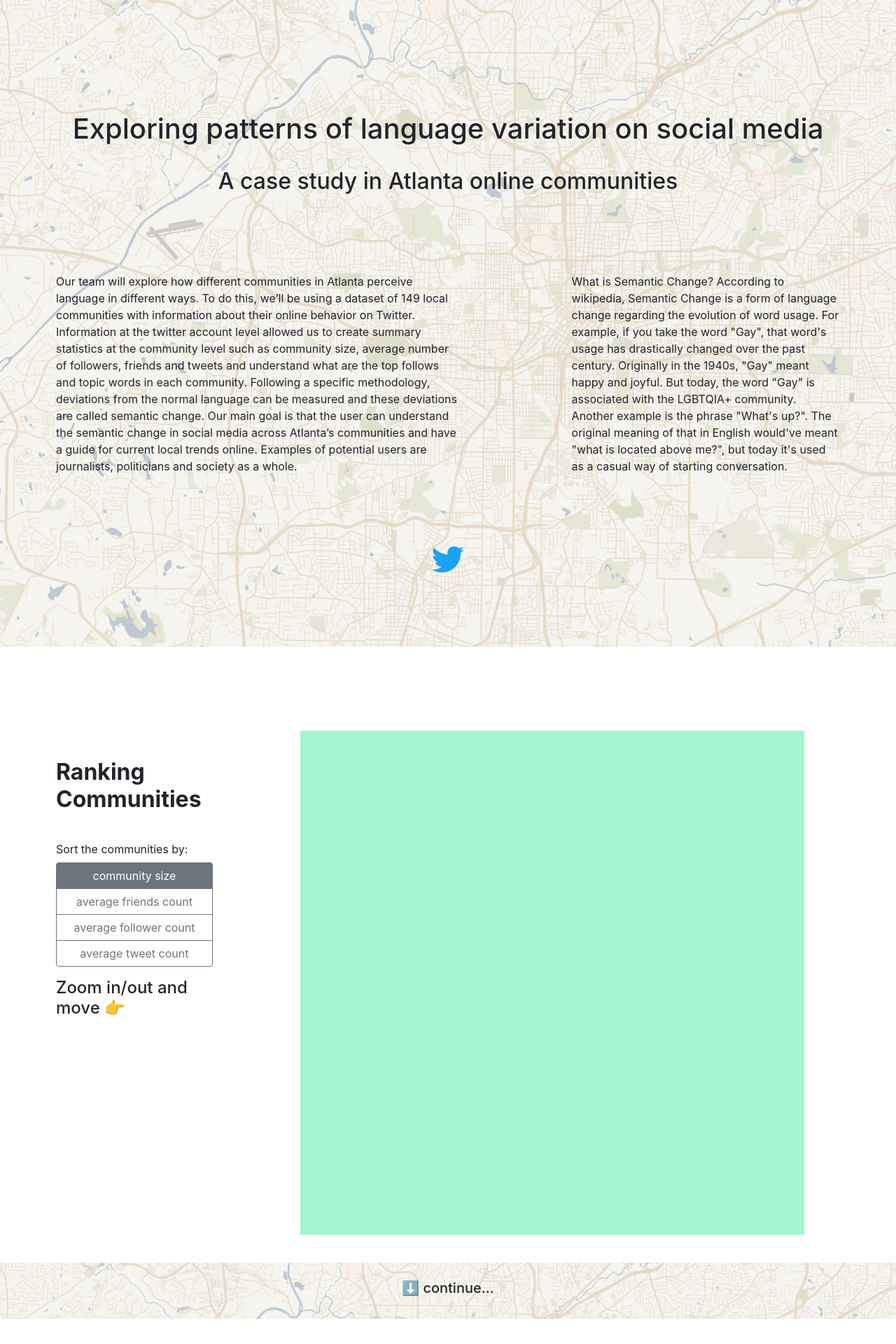
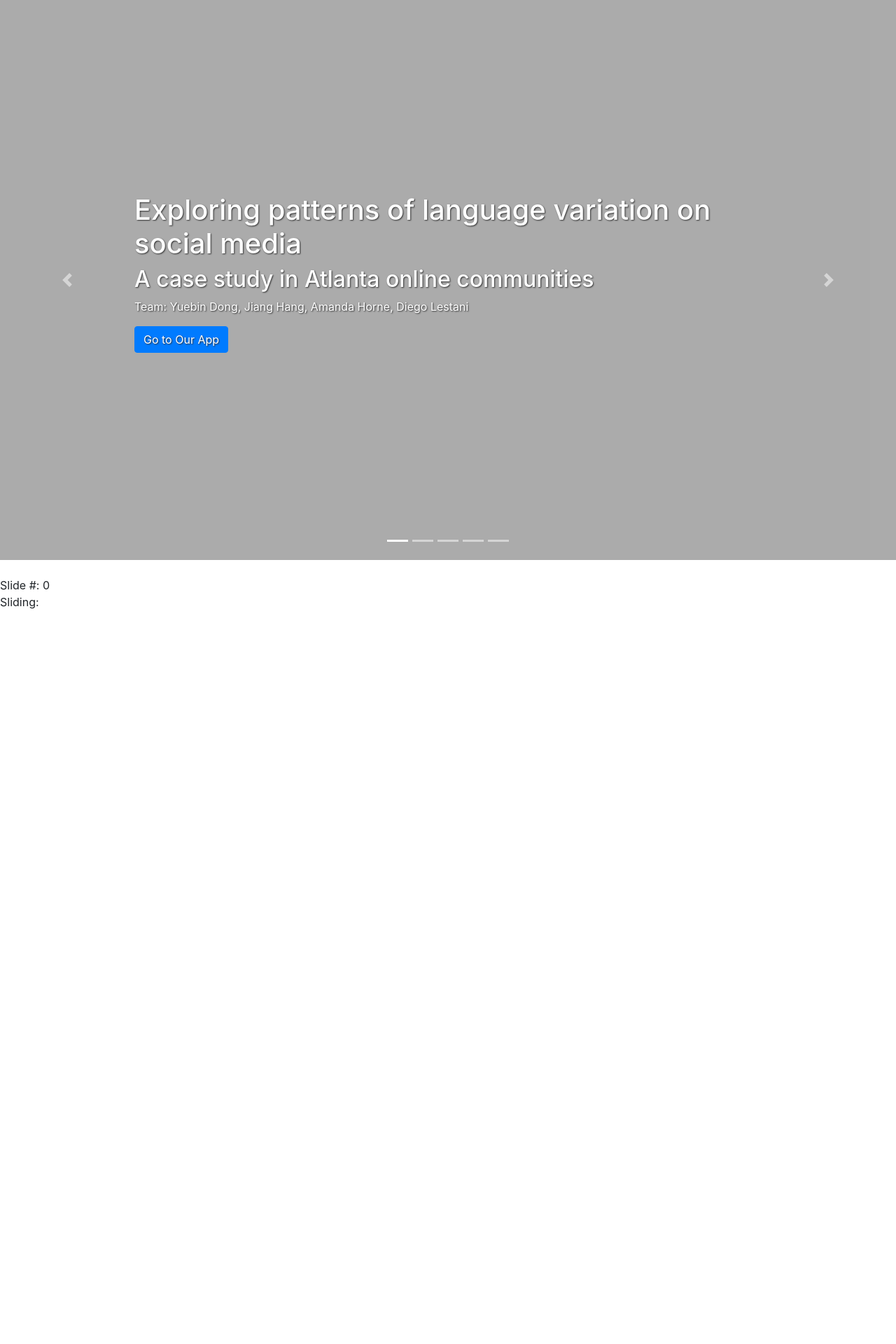
Before and after one commit to 6859-sp21/final-project-atlanta-community, a Vue app in the folder app/: page / in a window 1280 px wide. Shown: the top 1920 px of the page at 70% size. After the commit the page ends 888 px from the top, so only its background shows below. Built offline with nearby package versions, Linux system fonts and the light colour scheme; no server answers; what vue-cookie, vue-social-sharing would draw is missing.

Commit message:
Adjust graphs and add project page

```diff
--- a/app/public/web.css
+++ b/app/public/web.css
@@ -1,3 +1,13 @@
 :root {
     font-family: Arial, Helvetica, sans-serif;
 }
+
+.carousel-caption {
+    top: 0;
+    bottom: 0;
+    padding-top: 20px;
+    padding-bottom: 20px;
+    display: flex;
+    flex-direction: column;
+    justify-content: center;
+}
--- a/app/src/App.vue
+++ b/app/src/App.vue
@@ -1,64 +1,13 @@
 <template>
-  <div>
-    <Intro/>
-
-    <CirclePacking v-scrollanimation/>
-    <Spacing/>
-
-    <BarChart v-scrollanimation/>
-    <Spacing/>
-
-    <SizeChart v-scrollanimation/>
-    <Spacing/>
-
-    <ScatterChart v-scrollanimation/>
-    <Thanks/>
+  <div id="app">
+    <router-view/>
   </div>
 </template>
 
+<!--global styles-->
+
 <script>
-import Intro from './views/Intro.vue';
-import BarChart from './views/BarChart.vue';
-import SizeChart from './views/SizeChart';
-import ScatterChart from './views/ScatterChart';
-import Spacing from './components/Spacing';
-import Thanks from './views/Thanks';
-import CirclePacking from './views/CirclePacking';
-
 export default {
-  components: {
-    Intro,
-    BarChart,
-    SizeChart,
-    ScatterChart,
-    Spacing,
-    Thanks,
-    CirclePacking
-  },
-
-  name: "MainPage",
-
-  data() {
-    return {
-      text: 'Welcome to Novid'
-    }
-  }
-}
+  name: "app"
+};
 </script>
-<style scoped>
-#chart-1 {
-  height: 100vh;
-  background: none;
-}
-
-.before-enter {
-  opacity: 0;
-  transform: translateY(100px);
-  transition: all 2s ease-out;
-}
-
-.enter {
-  opacity: 1;
-  transform: translateY(0px);
-}
-</style>
--- a/app/src/components/BarGraph.vue
+++ b/app/src/components/BarGraph.vue
@@ -64,7 +64,7 @@ export default {
     showBarGraph(){
       d3.csv("https://raw.githubusercontent.com/6859-sp21/final-project-atlanta-community/main/data/category_avg.csv").then((data) => {
         data.forEach(function(d) {
-            d.alc = +d.avg_lex_change;
+            d.alc = +d.avg_lexical_change;
         });
         console.log("data", data);
 
--- a/app/src/components/CircleGraph.vue
+++ b/app/src/components/CircleGraph.vue
@@ -90,9 +90,9 @@ export default {
 
       this.storedData.forEach(d => {
         if (!groupMap.get(d.cluster_group)) {
-          groupMap.set(d.cluster_group, [{name: d.cluster_name, value: parseInt(d[selected], 10)}])
+          groupMap.set(d.cluster_group, [{name: d.cluster_name, value: parseFloat(d[selected])}])
         } else {
-          groupMap.get(d.cluster_group).push({name: d.cluster_name, value: parseInt(d[selected], 10)});
+          groupMap.get(d.cluster_group).push({name: d.cluster_name, value: parseFloat(d[selected])});
         }
         if (!categoryMap.get(d.category)) {
           const group = new Set();
--- a/app/src/components/Ranking.vue
+++ b/app/src/components/Ranking.vue
@@ -35,14 +35,31 @@ export default {
         { text: 'community size', value: 'community_size' },
         { text: 'average friends count', value: 'friends_count_mean' },
         { text: 'average follower count', value: 'follower_count_mean' },
-        { text: 'average tweet count', value: 'tweet_count_mean' }
+        { text: 'average tweet count', value: 'tweet_count_mean' },
+        { text: 'lexical change', value: 'lexical_change' },
+        { text: 'ideology lexical change', value: 'ideology_lexical_change' },
+        { text: 'male ratio', value: 'male_ratio' },
       ]
     }
   },
+
+  created: function() {
+    eventBus.$on("select-ranking", this.changeButton);
+  },
+
+
+  beforeDestroy: function() {
+    eventBus.$off("select-ranking", this.changeButton);
+  },
+
   methods: {
     selectRanking: function() {
       eventBus.$emit('select-ranking', this.selected);
     },
+
+    changeButton: function(newSelected) {
+      this.selected = newSelected;
+    }
   }
 }
 </script>
--- a/app/src/components/SizeGraph.vue
+++ b/app/src/components/SizeGraph.vue
@@ -185,7 +185,7 @@ export default {
 
     reorder(selected) {
       d3.csv("https://raw.githubusercontent.com/6859-sp21/final-project-atlanta-community/main/data/filtered_data_category.csv").then((data) => {
-        data.forEach(d => d.value = parseInt(d[selected], 10));
+        data.forEach(d => d.value = parseFloat(d[selected]));
         data.sort((a, b) => a.value - b.value);
         data.forEach((d, i) => d.Rank = i + 1);
         selected = [];
--- a/app/src/main.js
+++ b/app/src/main.js
@@ -1,6 +1,7 @@
 import Vue from 'vue';
 import VueCookie from 'vue-cookie';
 import App from './App.vue';
+import router from './router';
 
 import { BootstrapVue, IconsPlugin } from 'bootstrap-vue';
 import 'bootstrap/dist/css/bootstrap.css';
@@ -19,5 +20,6 @@ export const eventBus = new Vue();
 Vue.config.productionTip = false
 
 new Vue({
-  render: h => h(App),
+  router,
+  render: h => h(App)
 }).$mount('#app')
--- /dev/null
+++ b/app/src/router.js
@@ -0,0 +1,22 @@
+import Vue from 'vue'
+import Router from 'vue-router'
+
+Vue.use(Router)
+
+export default new Router({
+    mode: 'history',
+    routes: [
+        {
+            path: '/',
+            name: 'project',
+            component: () => import('./views/Project.vue')
+        },
+
+        {
+            path: '/viz',
+            name: 'viz',
+            component: () => import('./views/Viz.vue')
+        },
+
+    ]
+})
--- /dev/null
+++ b/app/src/views/Project.vue
@@ -0,0 +1,134 @@
+<template>
+  <div>
+    <b-carousel
+      id="carousel-1"
+      v-model="slide"
+      :interval="0"
+      controls
+      indicators
+      background="#ababab"
+      img-width="1024"
+      img-height="480"
+      style="text-shadow: 1px 1px 2px #333;"
+      @sliding-start="onSlideStart"
+      @sliding-end="onSlideEnd"
+    >
+
+      <b-carousel-slide
+        id="page-1"
+        img-blank
+      >
+        <div id="content-1">
+          <h1>Exploring patterns of language variation on social media</h1>
+          <h2>A case study in Atlanta online communities</h2>
+          <p>Team: Yuebin Dong, Jiang Hang, Amanda Horne, Diego Lestani
+          </p>
+          <b-button to="/viz" variant="primary">Go to Our App</b-button>
+        </div>
+      </b-carousel-slide>
+
+      <b-carousel-slide
+        id="page-2"
+        img-blank
+      >
+        <h1>Abstract</h1>
+        <p>
+        Our team will explore how different communities in Atlanta perceive language in different ways. To do this, we’ll be using a dataset of 149 local communities with information about their online behavior on Twitter.  Information at the twitter account level allowed us to create summary statistics at the community level such as  community size,  average number of followers, friends and tweets and understand what are the top follows and topic words in each community. Following a specific methodology, deviations from the normal language can be measured and these deviations are called semantic change.
+        Our main goal is that the user can understand the semantic change in social media across Atlanta’s communities and have a guide for current local trends online. Examples of potential users  are journalists, politicians and society as a whole.
+        </p>
+      </b-carousel-slide>
+
+      <b-carousel-slide
+        id="page-3"
+        img-blank
+      >
+        <h1>Our Video</h1>
+      </b-carousel-slide>
+
+      <b-carousel-slide
+        id="page-4"
+        img-blank
+      >
+        <h1>Our Paper</h1>
+      </b-carousel-slide>
+
+      <b-carousel-slide
+        id="page-5"
+        img-blank>
+        <h1>Instructions</h1>
+      </b-carousel-slide>
+    </b-carousel>
+
+    <p class="mt-4">
+      Slide #: {{ slide }}<br>
+      Sliding: {{ sliding }}
+    </p>
+  </div>
+</template>
+
+<script>
+  export default {
+    data() {
+      return {
+        slide: 0,
+        sliding: null
+      }
+    },
+    methods: {
+      onSlideStart() {
+        this.sliding = true
+      },
+      onSlideEnd() {
+        this.sliding = false
+      }
+    }
+  }
+</script>
+
+<style scoped>
+h1 {
+  text-align: left;
+}
+
+h2 {
+  text-align: left;
+}
+
+p {
+  text-align: left;
+}
+
+#carousel-1 {
+  height: 100vh;
+}
+
+#page-1 {
+  height: 100vh;
+}
+
+#content-1 {
+  display: flex;
+  flex-direction: column;
+  align-items: flex-start;
+}
+
+#page-2 {
+  height: 100vh;
+}
+
+#page-3 {
+  height: 100vh;
+}
+
+#page-4 {
+  height: 100vh;
+}
+
+#page-5 {
+  height: 100vh;
+}
+
+.carousel-caption {
+  top: 0;
+}
+</style>
--- a/app/src/views/MainPage.vue
+++ b/app/src/views/Viz.vue
@@ -1,9 +1,8 @@
 <template>
   <div>
     <Intro/>
-    <Spacing/>
 
-    <CircleGraph v-scrollanimation/>
+    <CirclePacking v-scrollanimation/>
     <Spacing/>
 
     <BarChart v-scrollanimation/>
@@ -24,7 +23,7 @@ import SizeChart from './SizeChart';
 import ScatterChart from './ScatterChart';
 import Spacing from '../components/Spacing';
 import Thanks from './Thanks';
-import CircleGraph from '../components/CircleGraph';
+import CirclePacking from './CirclePacking';
 
 export default {
   components: {
@@ -34,10 +33,10 @@ export default {
     ScatterChart,
     Spacing,
     Thanks,
-    CircleGraph
+    CirclePacking
   },
 
-  name: "MainPage",
+  name: "Viz",
 
   data() {
     return {
```
Also changed, not shown: 17 other files (tests, documents, lock files or other folders).
